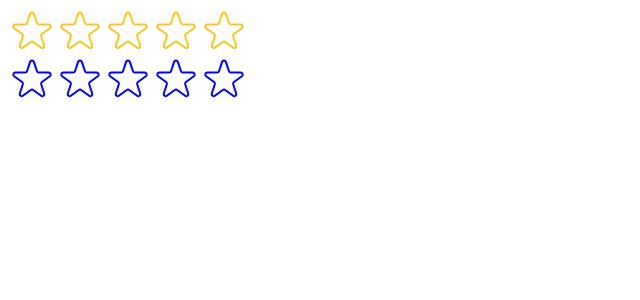
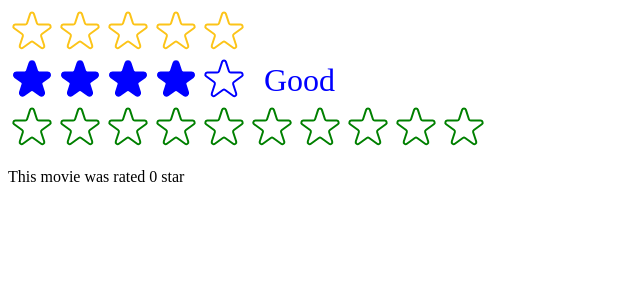
Before and after one commit to aleksandracodes/popcornpicks, a React (Create React App) app: page / in a window 1280 px wide. Shown: the top 300 px of the page, without its empty margins (0-640 px from the left). Built offline with nearby package versions, Linux system fonts and the light colour scheme.

Commit message:
Improve StarRating component Reusability with Props

```diff
--- a/src/StarRating.js
+++ b/src/StarRating.js
@@ -16,8 +16,10 @@ export default function StarRating({
   size = 48,
   className = '',
   messages = [],
+  defaultRating = 0,
+  onSetRating,
 }) {
-  const [rating, setRating] = useState(0);
+  const [rating, setRating] = useState(defaultRating);
   const [tempRating, setTempRating] = useState(0);
 
   const textStyle = {
@@ -27,6 +29,11 @@ export default function StarRating({
     fontSize: `${size / 1.5}px`,
   };
 
+  function handleRating(rating) {
+    setRating(rating);
+    onSetRating(rating);
+  }
+
   return (
     <div style={containerStyle} className={className}>
       <div style={starContainerStyle}>
@@ -34,7 +41,7 @@ export default function StarRating({
           <Star
             key={i}
             full={tempRating ? tempRating >= i + 1 : rating >= i + 1}
-            onClick={() => setRating(i + 1)}
+            onClick={() => handleRating(i + 1)}
             onHoverIn={() => setTempRating(i + 1)}
             onHoverOut={() => setTempRating(0)}
             color={color}
--- a/src/index.js
+++ b/src/index.js
@@ -1,9 +1,22 @@
-import React from 'react';
+import React, { useState } from 'react';
 import ReactDOM from 'react-dom/client';
 // import './index.css';
 // import App from './App';
 
 import StarRating from './StarRating';
+
+function Test() {
+  const [movieRating, setMovieRating] = useState(0);
+
+  return (
+    <div>
+      <StarRating color="green" maxRating={10} onSetRating={setMovieRating} />
+      <p>
+        This movie was rated {movieRating} {movieRating > 1 ? 'stars' : 'star'}
+      </p>
+    </div>
+  );
+}
 
 const root = ReactDOM.createRoot(document.getElementById('root'));
 root.render(
@@ -15,6 +28,9 @@ root.render(
       color="blue"
       className="test"
       messages={['Terrible', 'Bad', 'Okay', 'Good', 'Amazing']}
+      defaultRating={4}
     />
+
+    <Test />
   </React.StrictMode>
 );
```
